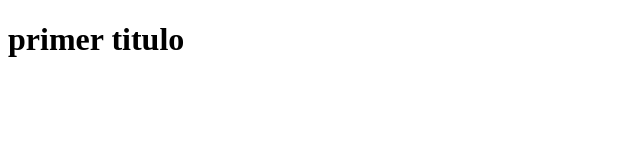
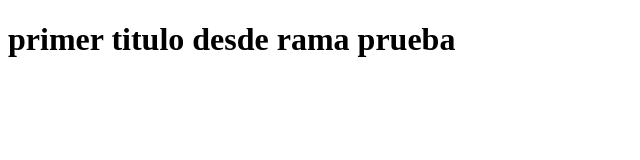
Before and after one commit to jbadilla33/git-test, a plain HTML site: page index.html in a window 1280 px wide. Shown: the whole page, without its empty margins (0-640 px from the left). Drawn offline with Linux system fonts and the light colour scheme.

Commit message:
rama de prueba

```diff
--- a/index.html
+++ b/index.html
@@ -4,7 +4,7 @@
     <meta charset="UTF-8" />
     <meta name="viewport" content="width=device-width, initial-scale=1.0" />
     <title>Primera pagina</title>
-    <h1>primer titulo</h1>
+    <h1>primer titulo desde rama prueba</h1>
   </head>
   <body></body>
 </html>
```
